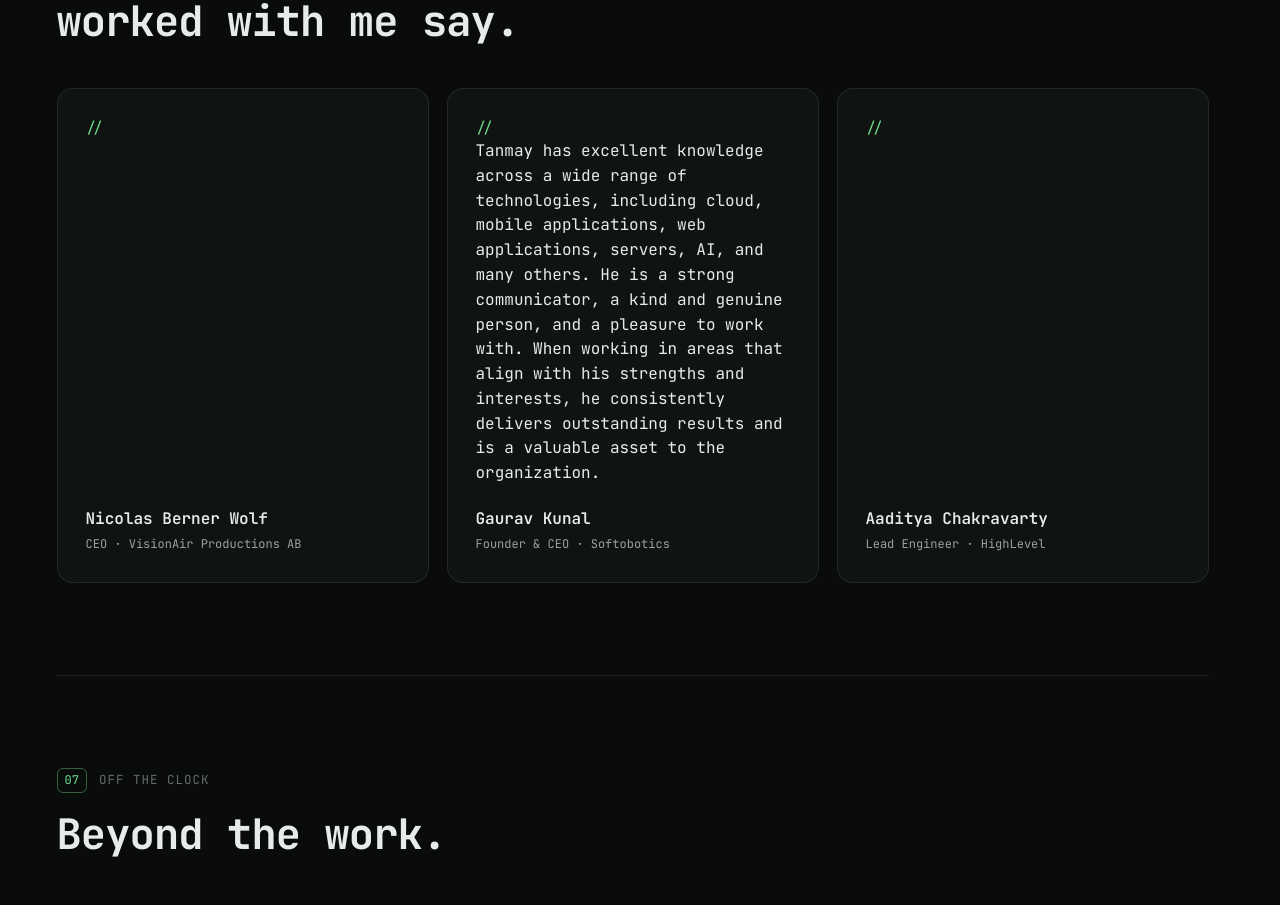
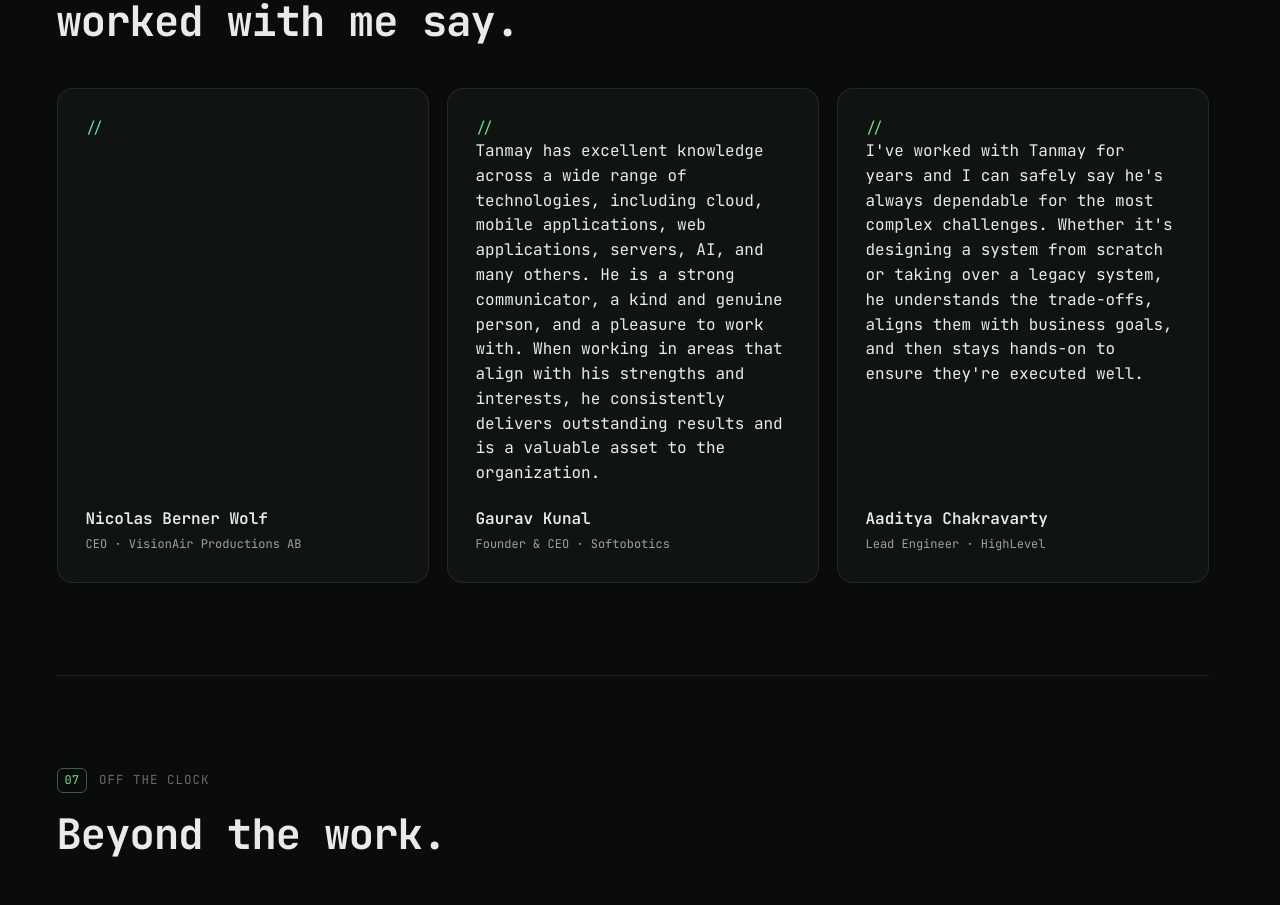
Before and after one commit to tanmayvij/tanmayvij.com, a Next.js app: page / in a window 1280 px wide. Shown: the part 6165-7070 px from the top of the page. Built offline with nearby package versions, Linux system fonts and the light colour scheme.

Commit message:
fix: add testimonial

```diff
--- a/src/data/site.ts
+++ b/src/data/site.ts
@@ -312,7 +312,7 @@ export const SITE: Site = {
     },
     {
       quote:
-        "",
+        "I've worked with Tanmay for years and I can safely say he's always dependable for the most complex challenges. Whether it's designing a system from scratch or taking over a legacy system, he understands the trade-offs, aligns them with business goals, and then stays hands-on to ensure they're executed well.",
       name: "Aaditya Chakravarty",
       role: "Lead Engineer",
       company: "HighLevel",
```
